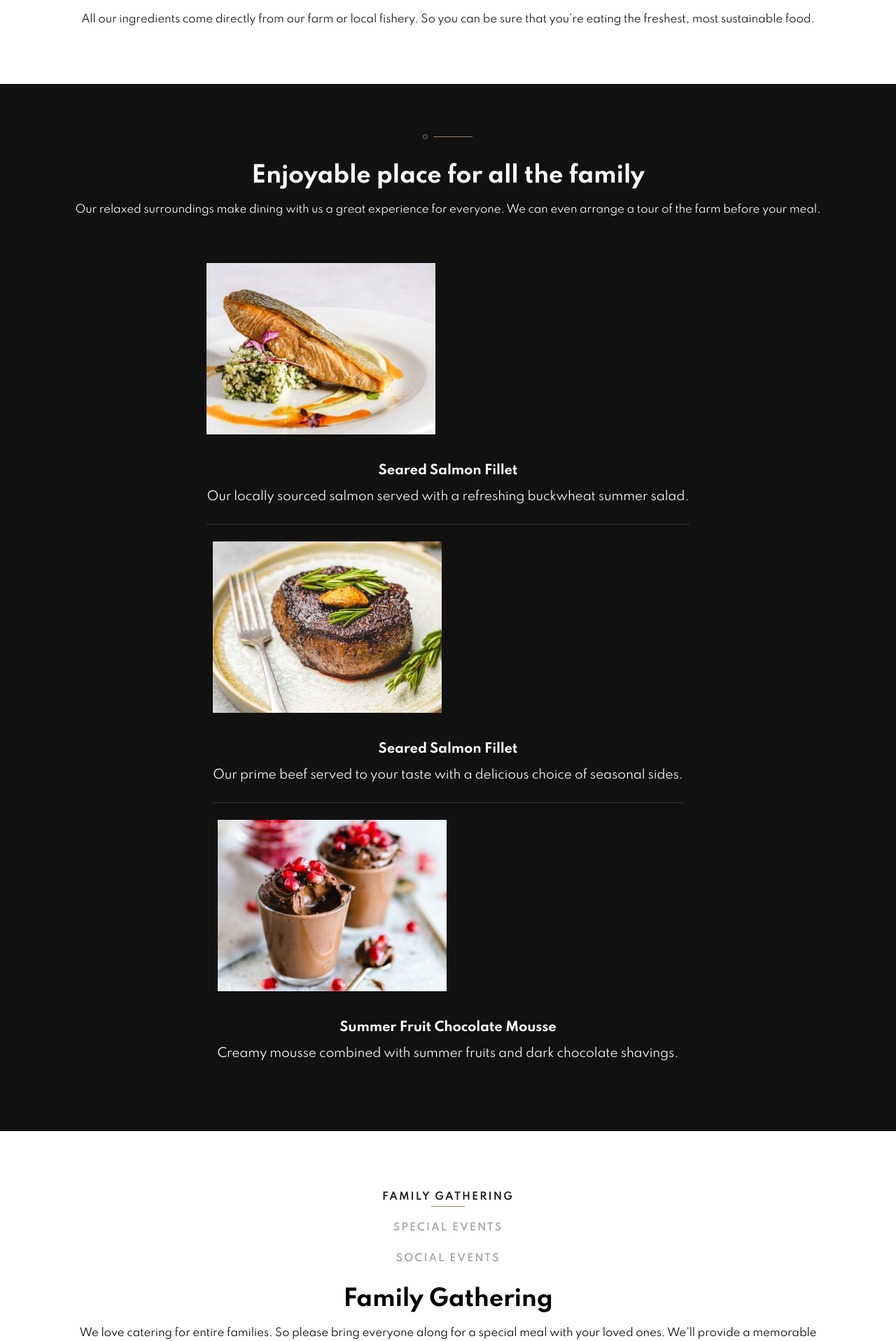
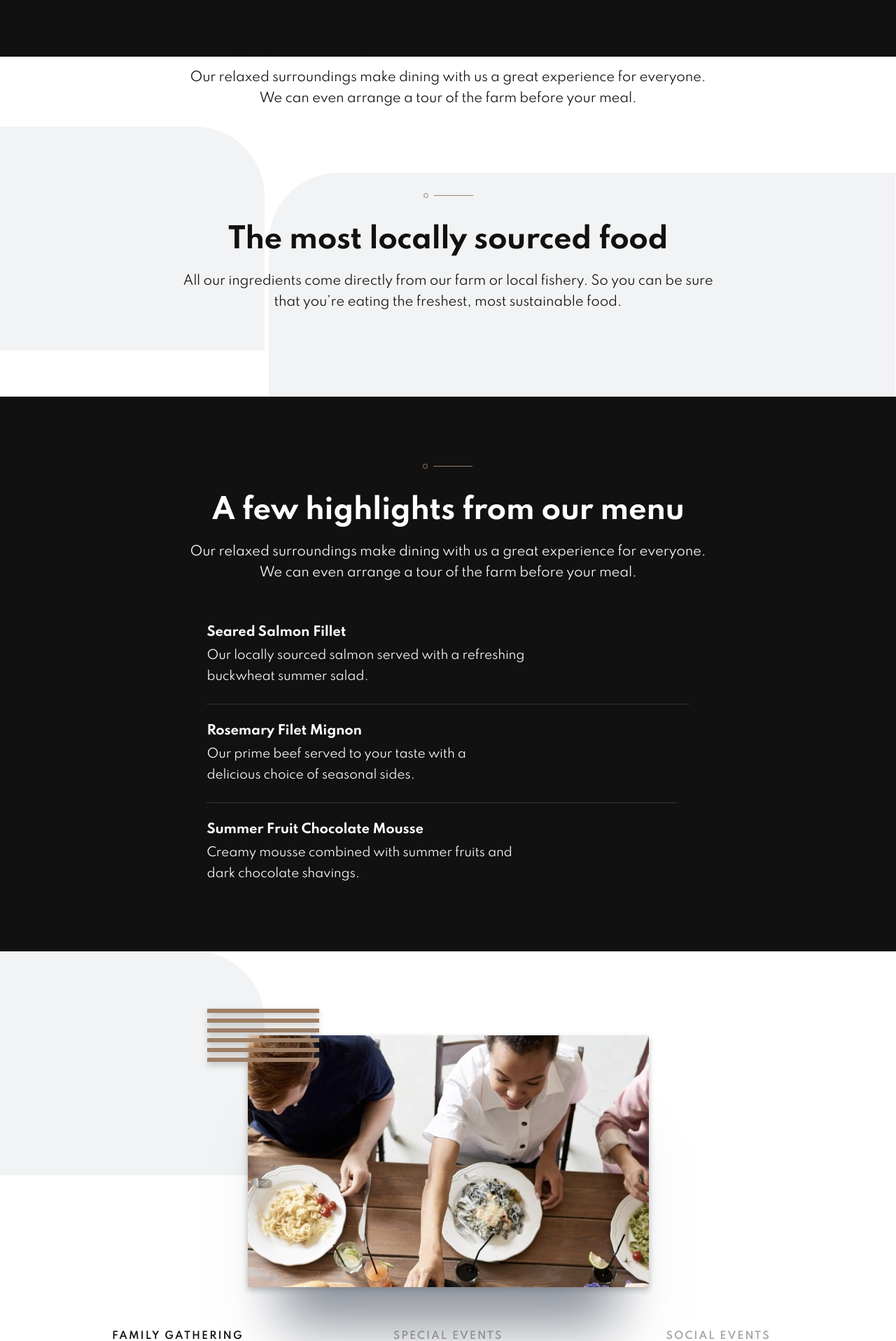
Before and after one commit to stephjoseph/dine-restaurant-website, a Next.js app: page / in a window 1280 px wide. Shown: the part 823-2740 px from the top of the page at 70% size. Built offline with nearby package versions, Linux system fonts and the light colour scheme.

Commit message:
finish tablet view

```diff
--- a/components/home/Main.js
+++ b/components/home/Main.js
@@ -5,7 +5,7 @@ import Highlights from './main/Highlights';
 
 const Main = () => {
   return (
-    <main className='-mt-[4.5rem] flex w-full flex-col items-center'>
+    <main className='-mt-[4.5rem] flex w-full flex-col items-center md:-mt-[6rem]'>
       <Features />
       <Highlights />
       <Events />
--- a/components/home/main/Events.js
+++ b/components/home/main/Events.js
@@ -39,7 +39,11 @@ const Events = () => {
   const [selected, setSelected] = useState(0);
 
   return (
-    <section className='mb-[7.75rem] flex w-[87.2%] flex-col items-center gap-12'>
+    <section
+      id='events'
+      className='flex w-full flex-col items-center pb-[7.75rem] pt-20 md:py-[7.5rem]'
+    >
+      <div className='flex w-[87.2%] flex-col items-center gap-12 md:w-[89.71%] md:gap-14'>
         <div className='h-[400px] w-full shadow-[0_100px_75px_-50px_rgba(56,66,85,0.5032)] drop-shadow-[0_4px_4px_rgba(0,0,0,0.25)] md:hidden'>
           <Image
             width={326}
@@ -54,12 +58,34 @@ const Events = () => {
             alt='Summer Fruit Chocolate Mousse on a glass'
           />
         </div>
-      <div className='flex w-full flex-col items-center gap-6'>
-        <div className=' flex w-full flex-col items-center gap-4'>
+        <div className='hidden h-[360px] w-[573px] shadow-[0_100px_75px_-50px_rgba(56,66,85,0.5032)] drop-shadow-[0_4px_4px_rgba(0,0,0,0.25)] md:relative md:block'>
+          <Image
+            width={573}
+            height={360}
+            src={
+              selected === 0
+                ? events[0].images.tablet
+                : selected === 1
+                ? events[1].images.tablet
+                : events[2].images.tablet
+            }
+            alt='Summer Fruit Chocolate Mousse on a glass'
+          />
+          <div className='absolute top-[-2.375rem] left-[-3.625rem] hidden md:block'>
+            <Image
+              width={160}
+              height={76}
+              src='/images/patterns/pattern-lines.svg'
+              alt=''
+            />
+          </div>
+        </div>
+        <div className='flex w-full flex-col items-center gap-6 md:gap-10'>
+          <div className=' flex w-full flex-col items-center gap-4 md:flex-row md:gap-[0.625rem]'>
             <button
               className={`${
                 selected === 0 && 'selected'
-            } font-h3-s relative flex w-full items-center justify-center uppercase text-[#4c4c4c]/50`}
+              } font-h3-s relative flex w-full items-center justify-center uppercase text-[#4c4c4c]/50 md:pb-2`}
               type='button'
               onClick={() => setSelected(0)}
             >
@@ -68,7 +94,7 @@ const Events = () => {
             <button
               className={`${
                 selected === 1 && 'selected'
-            } font-h3-s relative flex w-full items-center justify-center uppercase text-[#4c4c4c]/50`}
+              } font-h3-s relative flex w-full items-center justify-center uppercase text-[#4c4c4c]/50 md:pb-2`}
               type='button'
               onClick={() => setSelected(1)}
             >
@@ -77,23 +103,23 @@ const Events = () => {
             <button
               className={`${
                 selected === 2 && 'selected'
-            } font-h3-s relative flex w-full items-center justify-center uppercase text-[#4c4c4c]/50`}
+              } font-h3-s relative flex w-full items-center justify-center uppercase text-[#4c4c4c]/50 md:pb-2`}
               type='button'
               onClick={() => setSelected(2)}
             >
               Social Events
             </button>
           </div>
-        <div className='flex flex-col items-center gap-8'>
+          <div className='flex flex-col items-center gap-8 md:w-[66.33%]'>
             <div className='flex flex-col items-center gap-4 text-center'>
-            <h2 className='font-h2 text-[2rem] leading-[2.5rem] tracking-[-0.4px]'>
+              <h2 className='font-h2 md:font-h2 text-[2rem] leading-[2.5rem] tracking-[-0.4px]'>
                 {selected === 0
                   ? events[0].name
                   : selected === 1
                   ? events[1].name
                   : events[2].name}
               </h2>
-            <p className='font-body-1 text-[0.938rem] leading-[1.563rem] tracking-[-0.19px]'>
+              <p className='font-body-1 md:font-body-1 text-[0.938rem] leading-[1.563rem] tracking-[-0.19px]'>
                 {selected === 0
                   ? events[0].content
                   : selected === 1
@@ -108,6 +134,7 @@ const Events = () => {
             </Link>
           </div>
         </div>
+      </div>
     </section>
   );
 };
--- a/components/home/main/Features.js
+++ b/components/home/main/Features.js
@@ -2,13 +2,25 @@ import Image from 'next/image';
 
 const Features = () => {
   return (
-    <section className='mb-20 flex w-[87.2%] flex-col items-center gap-12 text-cod-gray'>
-      <div className='flex flex-col items-center gap-12'>
+    <section
+      id='features'
+      className='flex flex-col items-center pb-20  text-cod-gray md:pb-[7.5rem] '
+    >
+      <div className='flex w-[87.2%] flex-col items-center gap-12 md:w-[74.6%] md:gap-[7.5rem]'>
+        <div className='flex flex-col items-center gap-12 md:gap-14'>
           <div className='h-[400px] shadow-[0_100px_75px_-50px_rgba(56,66,85,0.5032)] drop-shadow-[0_4px_4px_rgba(0,0,0,0.25)] md:hidden'>
             <Image
               width={327}
               height={400}
               src='/images/homepage/enjoyable-place-mobile.jpg'
+              alt='farm mountain view'
+            />
+          </div>
+          <div className='hidden h-[360px] shadow-[0_100px_75px_-50px_rgba(56,66,85,0.5032)] drop-shadow-[0_4px_4px_rgba(0,0,0,0.25)] md:block xl:hidden'>
+            <Image
+              width={573}
+              height={360}
+              src='/images/homepage/enjoyable-place-tablet.jpg'
               alt='farm mountain view'
             />
           </div>
@@ -19,11 +31,11 @@ const Features = () => {
               src='/images/patterns/pattern-divide.svg'
               alt=''
             />
-          <div className='flex flex-col items-center gap-4 text-center'>
-            <h2 className='font-h2 text-[2rem] leading-[2.5rem] tracking-[-0.4px]'>
+            <div className='flex flex-col items-center gap-4 text-center md:w-[79.76%]'>
+              <h2 className='font-h2 md:font-h2 text-[2rem] leading-[2.5rem] tracking-[-0.4px]'>
                 Enjoyable place for all the family
               </h2>
-            <p className='font-body-1 text-[0.938rem] leading-[1.563rem] tracking-[-0.19px]'>
+              <p className='font-body-1 md:font-body-1 text-[0.938rem] leading-[1.563rem] tracking-[-0.19px]'>
                 Our relaxed surroundings make dining with us a great experience
                 for everyone. We can even arrange a tour of the farm before your
                 meal.
@@ -40,6 +52,22 @@ const Features = () => {
               alt='meal serving'
             />
           </div>
+          <div className='hidden h-[360px] shadow-[0_100px_75px_-50px_rgba(56,66,85,0.5032)] drop-shadow-[0_4px_4px_rgba(0,0,0,0.25)] md:relative md:block xl:hidden'>
+            <Image
+              width={573}
+              height={360}
+              src='/images/homepage/locally-sourced-tablet.jpg'
+              alt='meal serving'
+            />
+            <div className='absolute top-[14.25rem] right-[-3.625rem] hidden md:block'>
+              <Image
+                width={160}
+                height={76}
+                src='/images/patterns/pattern-lines.svg'
+                alt=''
+              />
+            </div>
+          </div>
           <div className='flex flex-col items-center gap-8'>
             <Image
               width={71}
@@ -47,15 +75,16 @@ const Features = () => {
               src='/images/patterns/pattern-divide.svg'
               alt=''
             />
-          <div className='flex flex-col items-center gap-4 text-center'>
-            <h2 className='font-h2 text-[2rem] leading-[2.5rem] tracking-[-0.4px]'>
+            <div className='flex flex-col items-center gap-4 text-center md:w-[79.76%]'>
+              <h2 className='font-h2 md:font-h2 text-[2rem] leading-[2.5rem] tracking-[-0.4px]'>
                 The most locally sourced food
               </h2>
-            <p className='font-body-1 text-[0.938rem] leading-[1.563rem] tracking-[-0.19px]'>
-              All our ingredients come directly from our farm or local fishery.
-              So you can be sure that you’re eating the freshest, most
-              sustainable food.
+              <p className='font-body-1 md:font-body-1 text-[0.938rem] leading-[1.563rem] tracking-[-0.19px]'>
+                All our ingredients come directly from our farm or local
+                fishery. So you can be sure that you’re eating the freshest,
+                most sustainable food.
               </p>
+            </div>
           </div>
         </div>
       </div>
--- a/components/home/main/Highlights.js
+++ b/components/home/main/Highlights.js
@@ -2,9 +2,9 @@ import Image from 'next/image';
 
 const Highlights = () => {
   return (
-    <section className='mb-20 flex w-full flex-col items-center bg-cod-gray py-[4.5rem] text-white'>
-      <div className='flex w-[87.2%] flex-col items-center gap-16'>
-        <div className='flex flex-col items-center gap-8'>
+    <section className='flex w-full flex-col items-center bg-cod-gray py-[4.5rem] text-white md:py-24'>
+      <div className='flex w-[87.2%] flex-col items-center gap-16 md:w-[74.60%] md:gap-14'>
+        <div className='flex flex-col items-center gap-8 md:w-[77.66%]'>
           <Image
             width={71}
             height={7}
@@ -12,19 +12,19 @@ const Highlights = () => {
             alt=''
           />
           <div className='flex flex-col items-center gap-4 text-center'>
-            <h2 className='font-h2 text-[2rem] leading-[2.5rem] tracking-[-0.4px]'>
-              Enjoyable place for all the family
+            <h2 className='font-h2 md:font-h2 text-[2rem] leading-[2.5rem] tracking-[-0.4px]'>
+              A few highlights from our menu
             </h2>
-            <p className='font-body-1 text-[0.938rem] leading-[1.563rem] tracking-[-0.19px]'>
+            <p className='font-body-1 md:font-body-1 text-[0.938rem] leading-[1.563rem] tracking-[-0.19px]'>
               Our relaxed surroundings make dining with us a great experience
               for everyone. We can even arrange a tour of the farm before your
               meal.
             </p>
           </div>
         </div>
-        <div className='flex flex-col items-center gap-6'>
-          <div className='flex flex-col items-center gap-8 border-b border-solid border-white/[0.1494] pb-6'>
-            <div className='h-full w-full'>
+        <div className='flex flex-col items-center gap-6 md:items-start'>
+          <div className='flex flex-col items-center gap-8 border-b border-solid border-white/[0.1494] pb-6 md:flex-row md:gap-[3.875rem]'>
+            <div className='md:hidden'>
               <Image
                 width={327}
                 height={245}
@@ -32,7 +32,16 @@ const Highlights = () => {
                 alt='Seared Salmon Fillet on a plate'
               />
             </div>
-            <div className='flex flex-col items-center gap-2 text-center'>
+            <div className='hidden md:relative md:block xl:hidden'>
+              <Image
+                width={128}
+                height={96}
+                src='/images/homepage/salmon-mobile.jpg'
+                alt='Seared Salmon Fillet on a plate'
+              />
+              <div className='absolute top-[1.125rem] right-[-2rem] hidden h-px w-8 bg-beaver md:block'></div>
+            </div>
+            <div className='flex flex-col items-center gap-2 text-center md:w-[66.84%] md:items-start md:gap-1 md:text-left'>
               <h3 className='font-h3-l'>Seared Salmon Fillet</h3>
               <p className='font-body-1 text-[1.063rem]'>
                 Our locally sourced salmon served with a refreshing buckwheat
@@ -40,8 +49,8 @@ const Highlights = () => {
               </p>
             </div>
           </div>
-          <div className='flex flex-col items-center gap-8 border-b border-solid border-white/[0.1494] pb-6'>
-            <div className='h-full w-full'>
+          <div className='flex flex-col items-center gap-8 border-b border-solid border-white/[0.1494] pb-6 md:flex-row md:gap-[3.875rem]'>
+            <div className='md:hidden'>
               <Image
                 width={327}
                 height={245}
@@ -49,16 +58,25 @@ const Highlights = () => {
                 alt='Rosemary Filet Mignon on a plate'
               />
             </div>
-            <div className='flex flex-col items-center gap-2 text-center'>
-              <h3 className='font-h3-l'>Seared Salmon Fillet</h3>
+            <div className='hidden md:relative md:block xl:hidden'>
+              <Image
+                width={128}
+                height={96}
+                src='/images/homepage/beef-mobile.jpg'
+                alt='Rosemary Filet Mignon on a plate'
+              />
+              <div className='absolute top-[1.125rem] right-[-2rem] hidden h-px w-8 bg-beaver md:block'></div>
+            </div>
+            <div className='flex flex-col items-center gap-2 text-center md:w-[66.84%] md:items-start md:gap-1 md:text-left'>
+              <h3 className='font-h3-l'>Rosemary Filet Mignon</h3>
               <p className='font-body-1 text-[1.063rem]'>
                 Our prime beef served to your taste with a delicious choice of
                 seasonal sides.
               </p>
             </div>
           </div>
-          <div className='flex flex-col items-center gap-8 pb-6'>
-            <div className='h-full w-full'>
+          <div className='flex flex-col items-center gap-8 md:flex-row md:gap-[3.875rem]'>
+            <div className='md:hidden'>
               <Image
                 width={327}
                 height={245}
@@ -66,7 +84,16 @@ const Highlights = () => {
                 alt='Summer Fruit Chocolate Mousse on a glass'
               />
             </div>
-            <div className='flex flex-col items-center gap-2 text-center'>
+            <div className='hidden md:relative md:block xl:hidden'>
+              <Image
+                width={128}
+                height={96}
+                src='/images/homepage/chocolate-mobile.jpg'
+                alt='Summer Fruit Chocolate Mousse on a glass'
+              />
+              <div className='absolute top-[1.125rem] right-[-2rem] hidden h-px w-8 bg-beaver md:block'></div>
+            </div>
+            <div className='flex flex-col items-center gap-2 text-center md:w-[66.84%] md:items-start md:gap-1 md:text-left'>
               <h3 className='font-h3-l'>Summer Fruit Chocolate Mousse</h3>
               <p className='font-body-1 text-[1.063rem]'>
                 Creamy mousse combined with summer fruits and dark chocolate
--- a/styles/globals.css
+++ b/styles/globals.css
@@ -84,4 +84,38 @@
     text-indent: 1px;
     text-overflow: '';
   }
+
+  @media (min-width: 768px) {
+    #home header {
+      background: url('/images/homepage/hero-bg-tablet.jpg') no-repeat top
+        center;
+      background-size: cover;
+    }
+
+    #booking header {
+      background: url('/images/booking/hero-bg-tablet.jpg') no-repeat top center;
+      background-size: cover;
+    }
+
+    #features {
+      background-image: url('/images/patterns/pattern-curve-top-right.svg'),
+        url('/images/patterns/pattern-curve-top-left.svg');
+      background-position: -517px 196px, 384px bottom;
+      background-repeat: no-repeat, no-repeat;
+      background-size: 895px 320px, 895px 320px;
+    }
+
+    #events {
+      background-image: url('/images/patterns/pattern-curve-top-right.svg');
+      background-position: -517px 0;
+      background-repeat: no-repeat;
+      background-size: 895px 320px;
+    }
+
+    #CTA {
+      background: url('/images/homepage/ready-bg-tablet.jpg') no-repeat top
+        center;
+      background-size: cover;
+    }
+  }
 }
```
Also changed, not shown: components/Footer.js (+3 -3 lines), components/booking/Header.js (+10 -8 lines), components/booking/Main.js (+30 -24 lines), components/home/Header.js (+8 -7 lines), components/home/main/CTA.js (+6 -3 lines). Lines whose indentation alone changed are shown as unchanged.
